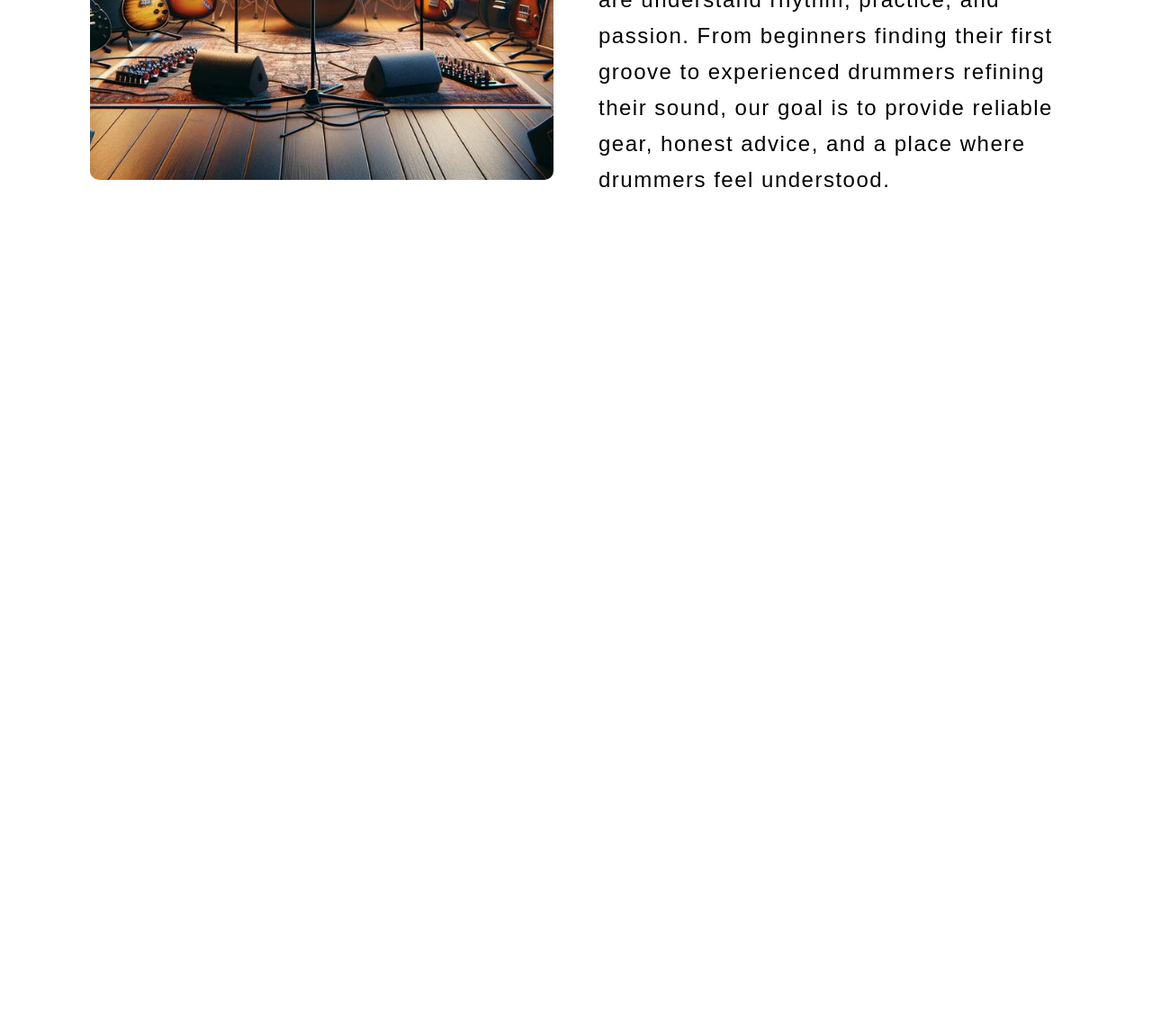
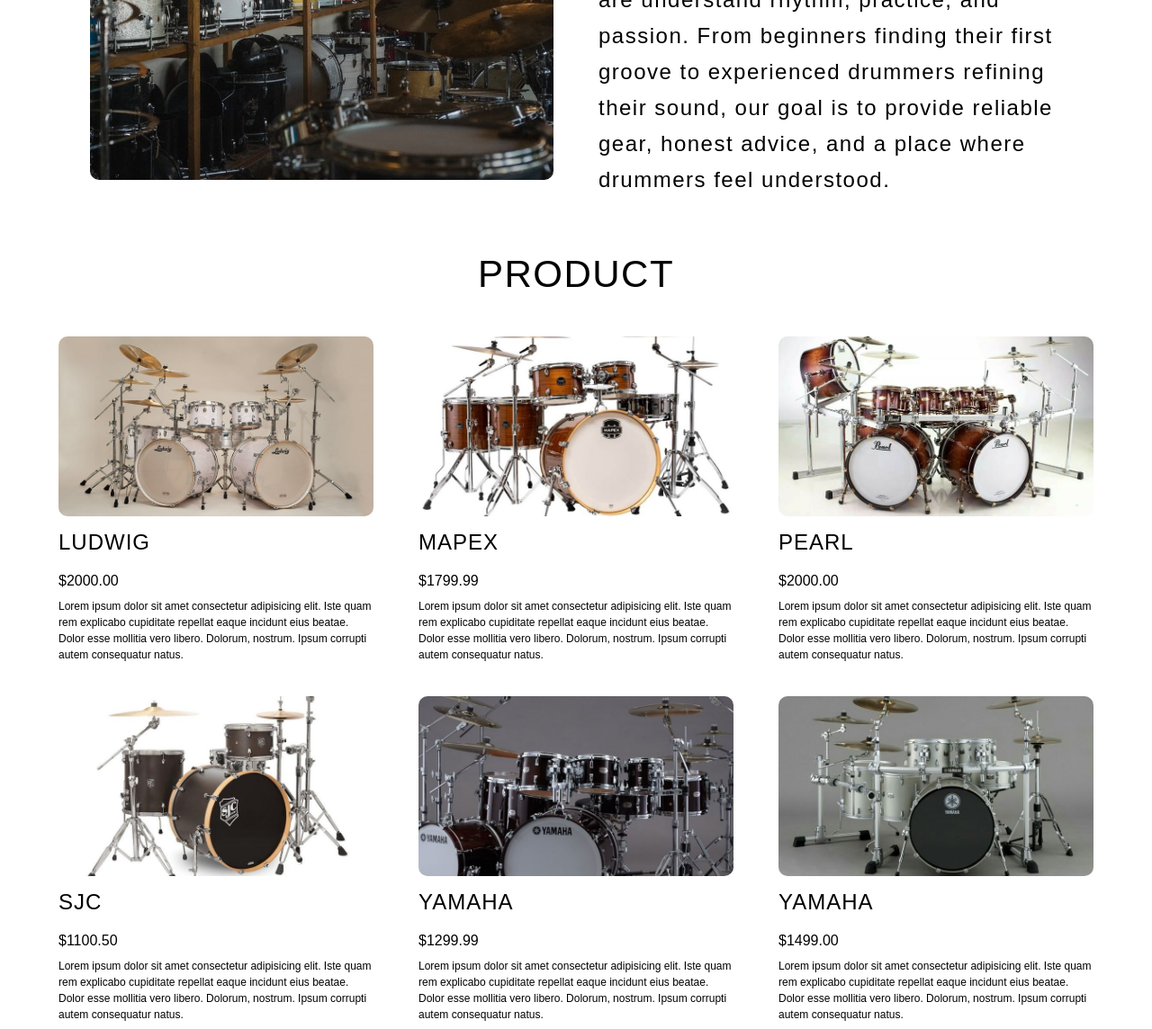
Before and after one commit to GitDaichi/music-store, a plain HTML site: page index.html in a window 1280 px wide. Shown: the part 1300-2444 px from the top of the page at 90% size. Before the commit the page ends 1600 px from the top, so only its background shows below. Drawn offline with Linux system fonts and the light colour scheme.

Commit message:
added product page

```diff
--- a/index.html
+++ b/index.html
@@ -52,5 +52,56 @@
             </div>
         </div>
     </div>
+
+    <div class="section-3">
+        <div class="product-title">Product</div>
+        <div class="container-3">
+
+            <div class="product">
+                <div class="item-1"></div>
+                <div class="item-name">Ludwig</div>
+                <div class="item-price">$2000.00</div>
+                <div class="item-detail">Lorem ipsum dolor sit amet consectetur adipisicing elit. Iste quam rem explicabo cupiditate repellat eaque incidunt eius beatae. Dolor esse mollitia vero libero. Dolorum, nostrum. Ipsum corrupti autem consequatur natus.
+                </div>
+            </div>
+
+            <div class="product">
+                <div class="item-2"></div>
+                <div class="item-name">Mapex</div>
+                <div class="item-price">$1799.99</div>
+                <div class="item-detail">Lorem ipsum dolor sit amet consectetur adipisicing elit. Iste quam rem explicabo cupiditate repellat eaque incidunt eius beatae. Dolor esse mollitia vero libero. Dolorum, nostrum. Ipsum corrupti autem consequatur natus.
+                </div>
+            </div>
+            <div class="product">
+                <div class="item-3"></div>
+                <div class="item-name">Pearl</div>
+                <div class="item-price">$2000.00</div>
+                <div class="item-detail">Lorem ipsum dolor sit amet consectetur adipisicing elit. Iste quam rem explicabo cupiditate repellat eaque incidunt eius beatae. Dolor esse mollitia vero libero. Dolorum, nostrum. Ipsum corrupti autem consequatur natus.
+                </div>
+            </div>
+            <div class="product">
+                <div class="item-4"></div>
+                <div class="item-name">Sjc</div>
+                <div class="item-price">$1100.50</div>
+                <div class="item-detail">Lorem ipsum dolor sit amet consectetur adipisicing elit. Iste quam rem explicabo cupiditate repellat eaque incidunt eius beatae. Dolor esse mollitia vero libero. Dolorum, nostrum. Ipsum corrupti autem consequatur natus.
+                </div>
+            </div>
+            <div class="product">
+                <div class="item-5"></div>
+                <div class="item-name">Yamaha</div>
+                <div class="item-price">$1299.99</div>
+                <div class="item-detail">Lorem ipsum dolor sit amet consectetur adipisicing elit. Iste quam rem explicabo cupiditate repellat eaque incidunt eius beatae. Dolor esse mollitia vero libero. Dolorum, nostrum. Ipsum corrupti autem consequatur natus.
+                </div>
+            </div>
+            <div class="product">
+                <div class="item-6"></div>
+                <div class="item-name">Yamaha</div>
+                <div class="item-price">$1499.00</div>
+                <div class="item-detail">Lorem ipsum dolor sit amet consectetur adipisicing elit. Iste quam rem explicabo cupiditate repellat eaque incidunt eius beatae. Dolor esse mollitia vero libero. Dolorum, nostrum. Ipsum corrupti autem consequatur natus.
+                </div>
+            </div>
+
+        </div>
+    </div>
 </body>
 </html>
--- a/style.css
+++ b/style.css
@@ -29,7 +29,9 @@ body{
     list-style: none;
     margin:20px;
     padding:10px;
-
+    text-transform: uppercase;
+    font-size: 20px;
+    letter-spacing: 2px;
 }
 .hero{
     position: relative;
@@ -79,7 +81,7 @@ body{
 .section-2 .container-2 .left-container{
     width:50vw;
     height:75vh;
-    background-image: url(assets/about.jpg);
+    background-image: url(assets/about-us.jpg);
     background-repeat: no-repeat;
     background-size: cover;
     background-position:center;
@@ -108,3 +110,90 @@ body{
     line-height: 40px;
     letter-spacing: 1.5px;
 }
+.section-3{
+    width:100vw;
+    height:100vh;
+    display:grid;
+    justify-content: center;
+    align-content: center;
+}
+.section-3 .container-3{
+
+   display:grid;
+   grid-template-columns: repeat(3, 1fr);
+   gap:50px;
+   padding:20px;
+
+}
+.section-3 .container-3 .product{
+   width:350px;
+   height:350px;
+
+
+}
+.section-3 .product-title{
+    text-align: center;
+    font-size: 42px;
+    text-transform: uppercase;
+    letter-spacing: 1.5px;
+    padding: 25px 0px;
+
+}
+.item-1{
+    background-image: url(assets/ludwig.jpg);
+    background-position: center;
+    background-size: cover;
+    height:200px;
+    border-radius: 10px;
+
+}
+.item-2{
+    background-image: url(assets/mapex.jpg);
+    background-position: center;
+    background-size: cover;
+    height:200px;
+    border-radius: 10px;
+}
+.item-3{
+    background-image: url(assets/pearl.jpg);
+    background-position: center;
+    background-size: cover;
+    height:200px;
+    border-radius: 10px;
+}
+.item-4{
+    background-image: url(assets/sjc.jpg);
+    background-position: center;
+    background-size: cover;
+    height:200px;
+    border-radius: 10px;
+}
+.item-5{
+    background-image: url(assets/yamaha.jpg);
+    background-position: center;
+    background-size: cover;
+    height:200px;
+    border-radius: 10px;
+}
+.item-6{
+    background-image: url(assets/yamaha\ 2.jpg);
+    background-position: center;
+    background-size: cover;
+    height:200px;
+    border-radius: 10px;
+}
+.item-name{
+    font-size: 24px;
+    text-transform: uppercase;
+    letter-spacing: 1px;
+    padding: 15px 0px;
+}
+.item-price{
+    font-size: 16px;
+    padding: 5px 0px;
+}
+.item-detail{
+    font-size: 12px;
+    line-height: 18px;
+    padding: 5px 0px;
+}
```
Also changed, not shown: assets/about-us.jpg (added), assets/ludwig.jpg (added), assets/mapex.jpg (added), assets/pearl.jpg (added), assets/sjc.jpg (added), assets/yamaha 2.jpg (added), assets/yamaha.jpg (added).
